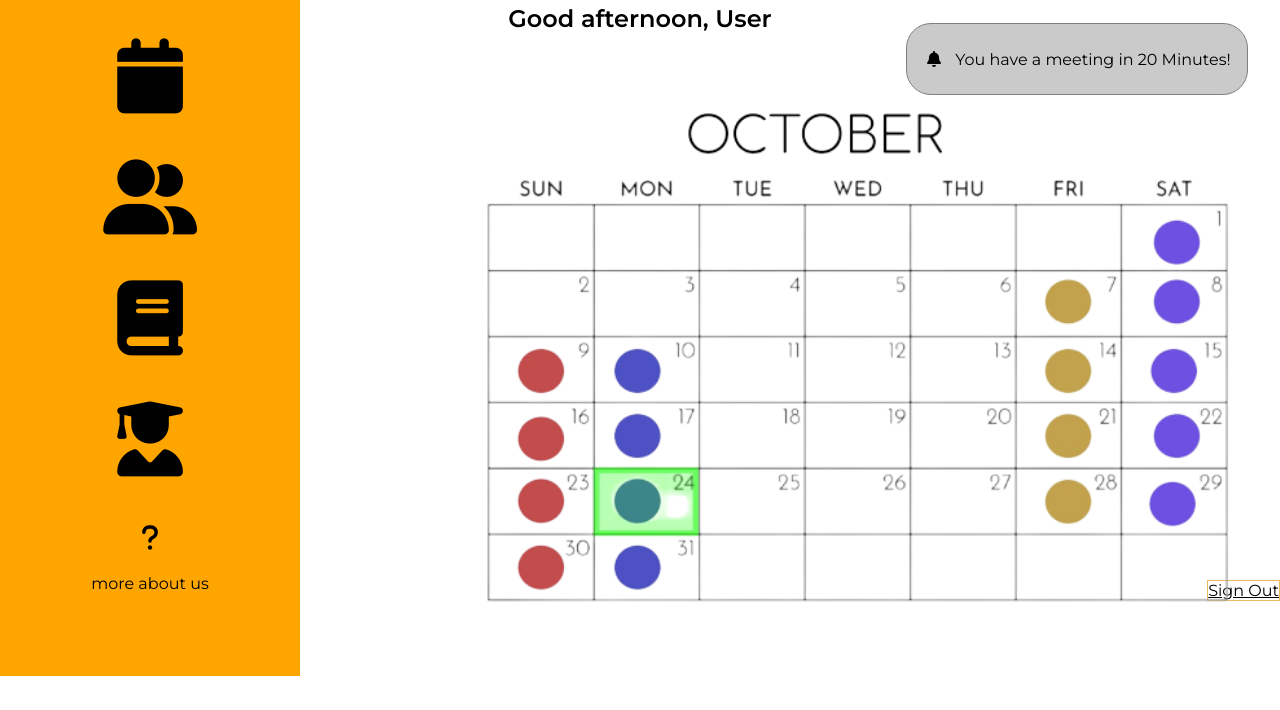
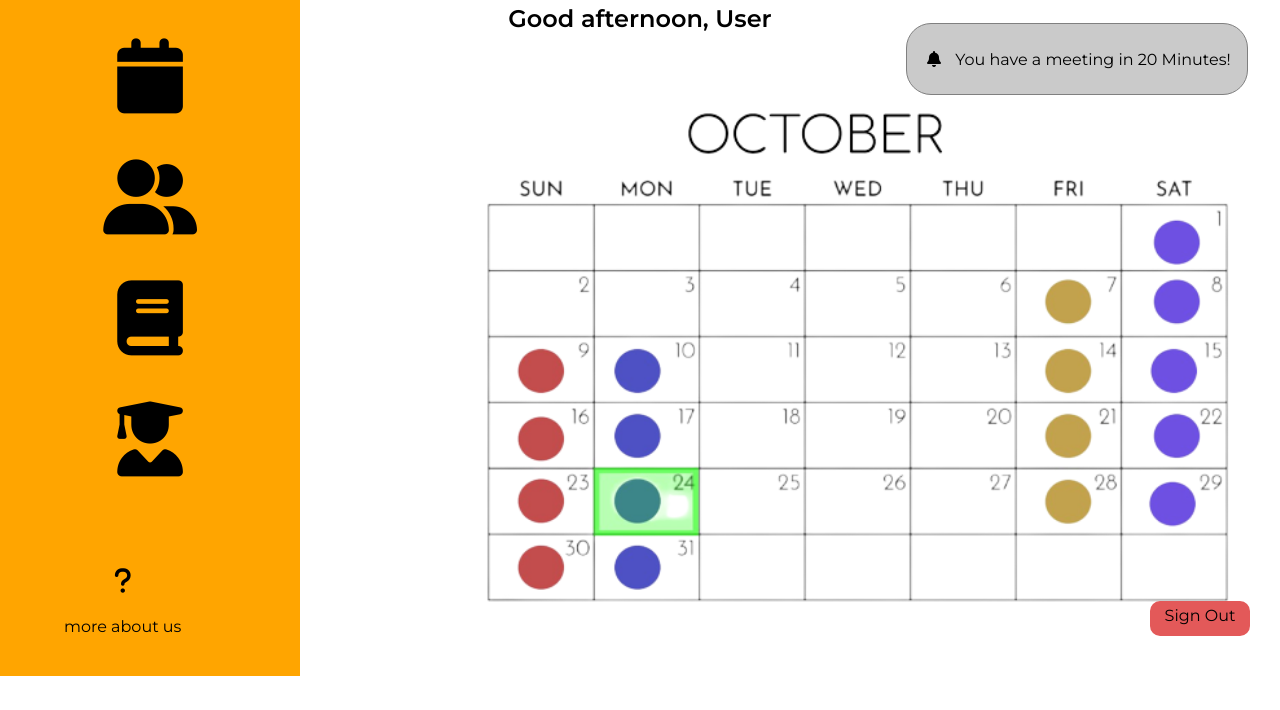
Before and after one commit to midstyle/Student-managemet-system-sanahas, a plain HTML site: page dashboard.html in a window 1280 px wide. Shown: the part 124-834 px from the top of the page. Drawn offline with nearby package versions, Linux system fonts and the light colour scheme.

Commit message:
dashboard resizing

```diff
--- a/dasboard2/dashboard.css
+++ b/dasboard2/dashboard.css
@@ -3,6 +3,7 @@ html {
 }
 
 body {
+    overflow: hidden;
     text-align: center;
     font-family: 'Montserrat', sans-serif;
     padding: 20px;
@@ -143,11 +144,25 @@ img {
 }
 
 .sign-out{
-    float: right;
-    bottom: 2px;
-    border: 1px solid #EABB59;
+    margin: 0;
+    text-decoration: none;
+    padding: 5px 0 0 0;
+    position: fixed;
+    bottom: 40px;
+    right: 30px;
+    width: 100px;
+    height: 30px;
+    border-radius: 10px;
+    background-color: rgb(227, 89, 89);
+
 }
 
 a{
     color: inherit;
 }
+
+.sidebar .small-icons{
+    position: fixed;
+    bottom: 40px;
+    left: 5%;
+}
--- a/dashboard.html
+++ b/dashboard.html
@@ -74,9 +74,11 @@
             <div class="help-icon">
               <i class="fa-solid fa-question"></i>
             </div>
+            <br />
+          <a href="#" class="more-abt">more about us</a>
           </div>
           <br />
-          <a href="#" class="more-abt">more about us</a>
+
         </div>
       </div>
     </div>
```
